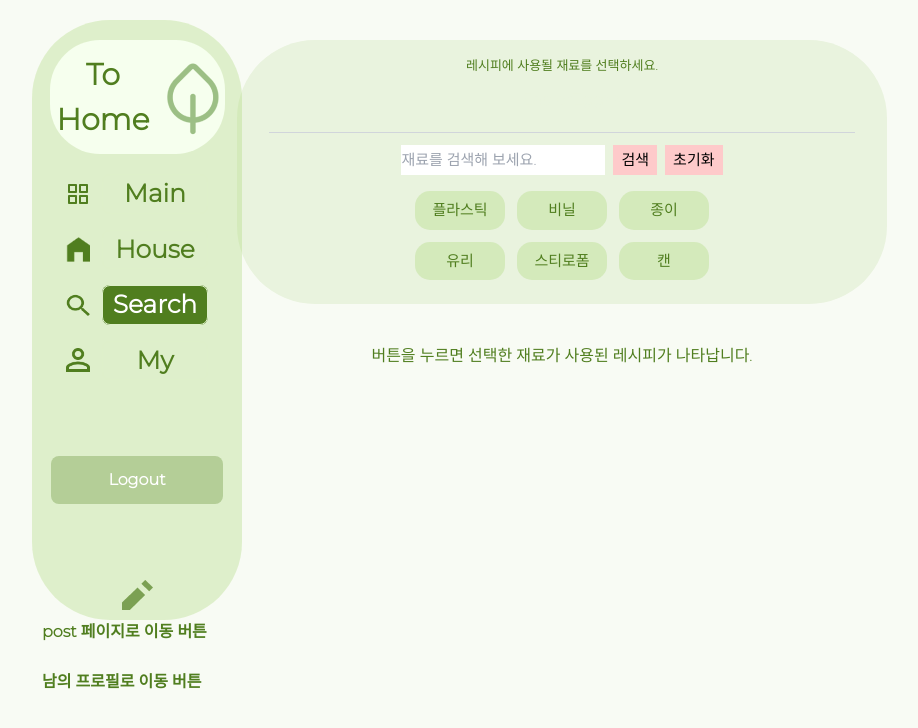
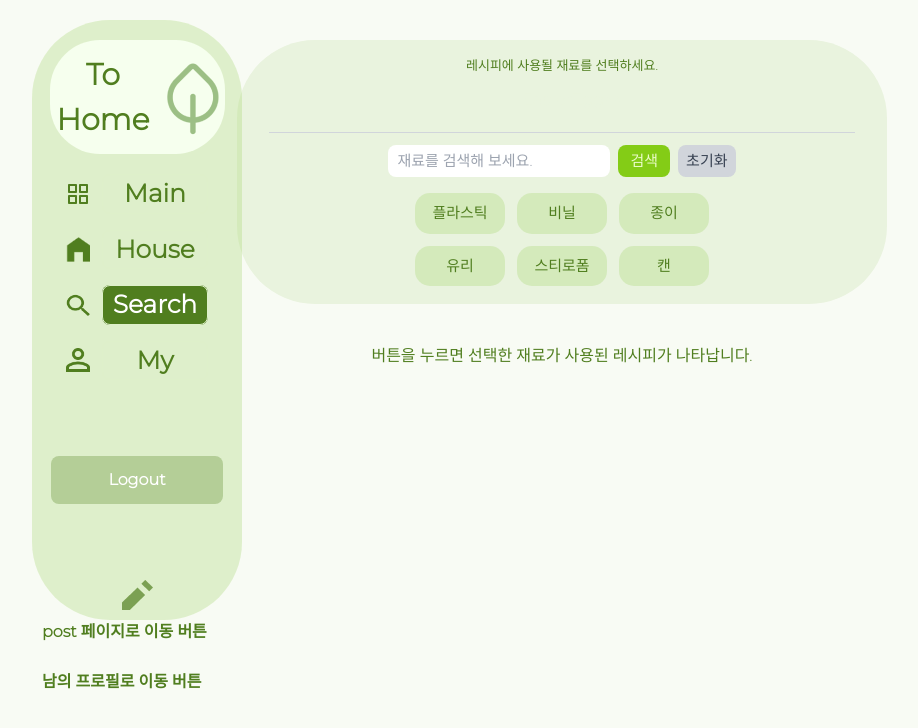
Before and after one commit to ye-one222/ToHome-FE, a React (Create React App) app in the folder project/: page /search in a window 1280 px wide. Shown: the top 728 px of the page, without its empty margins (78-996 px from the left). Built offline with nearby package versions, Linux system fonts and the light colour scheme.

Commit message:
search 재료 검색 기능 구현

```diff
--- a/project/src/App.css
+++ b/project/src/App.css
@@ -78,3 +78,12 @@
 .DetailSliderCSS {
   max-width: 512px;
 }
+
+.SearchInputCSS {
+  border: 1px solid transparent;
+  outline: none;
+}
+
+.SearchInputCSS:focus {
+  border: 1px solid gray;
+}
--- a/project/src/app/searchMain.tsx
+++ b/project/src/app/searchMain.tsx
@@ -31,6 +31,7 @@ export const SearchMainPage:React.FC = ()=>{
     const [ selectedTags, setSelectedTags ] = useState<number[]>([]);
     const [ isUpdated, setIsUpdated ] = useState(false);
     const [ searchInput, setSearchInput ] = useState<string>('');
+    const [ searchResult, setSearchResult ] = useState<string>('');
     const [ isSearchBtnClick, setSearchBtnClick ] = useState(false);
     const tags = [ //순서는 일단 임의로 정함
         {
@@ -75,7 +76,11 @@ export const SearchMainPage:React.FC = ()=>{
     const findTag = () => {
         setSearchBtnClick(true);
         const tag = tags.filter(tag => tag.name===searchInput);
-
+        if(tag.length === 0) {
+            setSearchResult('재료 목록에 존재하지 않습니다.');
+        }else {
+            setSearchResult(tag[0].name);
+        }
     }
 
     const handleReset = () => {
@@ -116,12 +121,12 @@ export const SearchMainPage:React.FC = ()=>{
                 <div className="flex flex-row mt-3 gap-2">
                     <input
                         placeholder="재료를 검색해 보세요."
-                        className="text-[15px]"
+                        className="SearchInputCSS px-2 py-1 rounded-[8px] text-[15px]"
                         value={searchInput}
                         onChange={handleSearchInput}
                     />
-                    <button onClick={findTag} className="bg-red-200 px-2 py-1 text-[15px]">검색</button>
-                    <button onClick={handleReset} className="bg-red-200 px-2 py-1 text-[15px]">초기화</button>
+                    <button onClick={findTag} className="text-lime-100 bg-lime-500 hover:bg-lime-600 px-3 py-1 text-[15px] rounded-[8px]">검색</button>
+                    <button onClick={handleReset} className="text-gray-700 bg-gray-300 hover:bg-gray-400 px-2 py-1 text-[15px] rounded-[8px]">초기화</button>
                 </div>
 
                 {!isSearchBtnClick? <div className="mt-4 mb-2 grid grid-cols-3 items-center gap-3">
@@ -129,7 +134,7 @@ export const SearchMainPage:React.FC = ()=>{
                         return(
                             <div key={index} className="flex text-[#507E1F]">
                                 <button
-                                    className="w-[90px] max-w-[90px] bg-[#a0d4684c] p-2 rounded-[15px] text-[15px]"
+                                    className="w-[90px] max-w-[90px] bg-[#a0d4684c] border border-transparent hover:border-[#507E1F] p-2 rounded-[15px] text-[15px]"
                                     onClick={() => {
                                         setSelectedTags((prevSelectedTags) => {
                                             if (prevSelectedTags.includes(tag.category)) {
@@ -146,11 +151,28 @@ export const SearchMainPage:React.FC = ()=>{
                             </div>
                         )
                     })}
-                </div> : <div className="mt-4 items-center justify-center">
+                </div> : <div className="mt-4 items-center justify-center text-[#507E1F]">
                     {/* 입력한 재료와 똑같은 게 존재하면 그 체크박스 띄워주고 없으면 없다고 표시, 처음에 몇개만 보여주고 ...누르면 전체 보기
                         검색했다가 돌아오면 체크가 해제되네,,,,, 배열 새로 만들어서 저장해야 할 듯*/}
-
-                    </div>}
+                    {searchResult === '재료 목록에 존재하지 않습니다.'? searchResult :
+                    <button
+                        className="w-[90px] max-w-[90px] bg-[#a0d4684c] border border-transparent hover:border-[#507E1F] p-2 rounded-[15px] text-[15px]"
+                        onClick={() => {
+                            const matchingTag = tags.find(tag => tag.name === searchResult);
+                            const tagCategory = matchingTag?.category;
+                            setSelectedTags((prevSelectedTags) => {
+                                if (prevSelectedTags.includes(tagCategory!)) {
+                                    return prevSelectedTags;
+                                } else {
+                                    return [...prevSelectedTags, tagCategory!];
+                                }
+                            });
+                            setIsUpdated(true);
+                        }}
+                    >
+                        {searchResult}
+                    </button>}
+                </div>}
             </div>
         </div>
 
```
